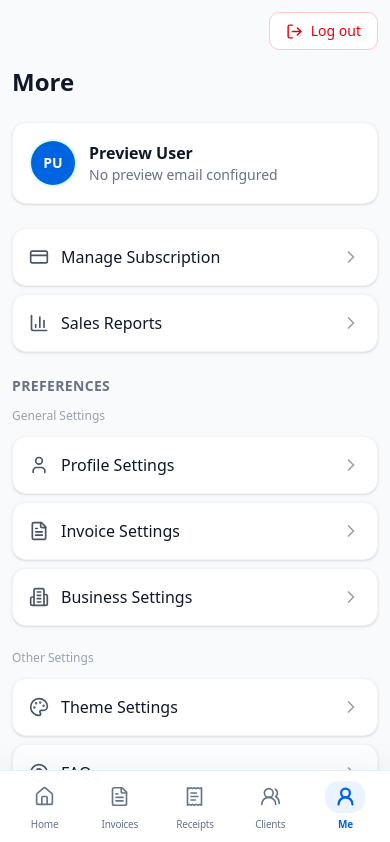
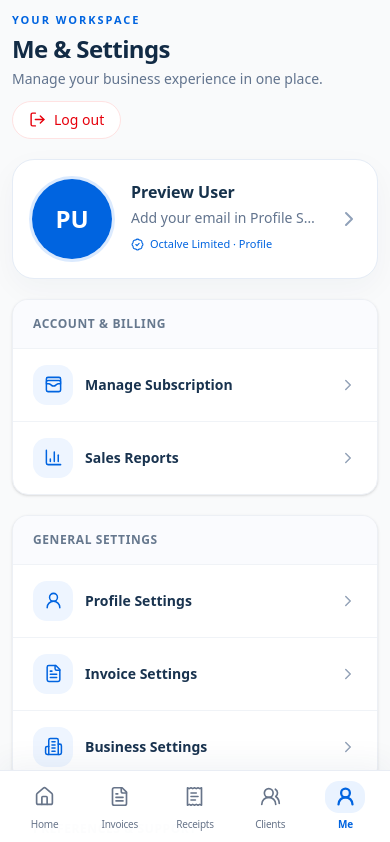
Before and after one commit to octalve-core/octalve-invoice, a Next.js app: page /dashboard/settings in a window 390 px wide. Shown: the top 842 px of the page. Built offline with nearby package versions, Linux system fonts and the light colour scheme.

Commit message:
feat(phase-0h): premium mobile Me navigation and FAQ information architecture

```diff
--- a/app/(dashboard)/dashboard/settings/page.tsx
+++ b/app/(dashboard)/dashboard/settings/page.tsx
@@ -1,305 +1,30 @@
 "use client";
-
-import { useState } from "react";
+import Link from "next/link";
+import {BadgeCheck,BarChart3,Building2,ChevronRight,FileText,HelpCircle,Palette,ShieldCheck,Trash2,UserRound,WalletCards} from "lucide-react";
 import {UserAvatar} from "@/src/features/merchant-preview/UserAvatar";
 import {PreviewLogoutButton} from "@/src/features/merchant-preview/PreviewLogoutButton";
 import {useMerchantPreview} from "@/src/features/merchant-preview/MerchantPreviewProvider";
-import Link from "next/link";
-import { useRouter } from "next/navigation";
-import {
-  ChevronRight,
-  User,
-  FileText,
-  Building2,
-  Palette,
-  HelpCircle,
-  CreditCard,
-  BarChart3,
-  Check,
-  ChevronLeft,
-} from "lucide-react";
-
-interface SettingsItem {
-  label: string;
-  href: string;
-  icon: React.ElementType;
+const sections=[
+ {title:"Account & billing",rows:[["Manage Subscription","/dashboard/settings/subscription",WalletCards],["Sales Reports","/dashboard/report",BarChart3]]},
+ {title:"General settings",rows:[["Profile Settings","/dashboard/settings/profile",UserRound],["Invoice Settings","/dashboard/settings/invoice",FileText],["Business Settings","/dashboard/settings/business",Building2]]},
+ {title:"Preferences & support",rows:[["Theme Settings","/dashboard/settings/theme",Palette],["FAQs & Help","/dashboard/settings/faqs",HelpCircle],["Deleted Records","/dashboard/settings/deleted",Trash2]]}
+] as const;
+export default function SettingsPage(){
+ const {user,settings}=useMerchantPreview();
+ return <main className="w-full min-w-0 space-y-5 pb-4">
+  <div className="flex flex-wrap items-center justify-between gap-3"><div><p className="text-[11px] font-semibold uppercase tracking-[0.18em] text-[#0064E0]">Your workspace</p><h1 className="mt-1 text-2xl font-bold tracking-tight text-[#122B45] md:text-3xl">Me & Settings</h1><p className="mt-1 text-sm text-slate-500">Manage your business experience in one place.</p></div><PreviewLogoutButton className="rounded-full border border-red-100 bg-white px-4 py-2 text-sm font-medium text-red-600 hover:bg-red-50"/></div>
+  <Link href="/dashboard/settings/profile" className="flex items-center gap-4 rounded-[22px] border border-[#E5ECF6] bg-white p-4 shadow-[0_10px_30px_rgba(19,49,83,.04)] transition-shadow hover:shadow-md sm:p-5">
+   <span className="rounded-full border-[3px] border-blue-100"><UserAvatar size="lg"/></span>
+   <span className="min-w-0 flex-1"><strong className="block truncate text-base font-semibold text-[#16324C] sm:text-lg">{user.fullName||"Preview User"}</strong><span className="mt-1 block truncate text-sm text-slate-500">{user.email||"Add your email in Profile Settings"}</span><span className="mt-2 inline-flex items-center gap-1.5 text-[11px] font-medium text-[#0064E0]"><BadgeCheck size={13}/> {settings.businessName||"Business workspace"} · Profile</span></span><ChevronRight className="shrink-0 text-slate-400"/>
+  </Link>
+  <div className="grid items-start gap-5 lg:grid-cols-2 xl:grid-cols-3">
+   {sections.map(section=><section key={section.title} className="overflow-hidden rounded-2xl border border-[#EDF0F5] bg-white shadow-sm">
+    <h2 className="border-b border-[#F0F3F7] bg-[#FAFBFE] px-5 py-4 text-xs font-bold uppercase tracking-wider text-[#66788E]">{section.title}</h2>
+    <div className="divide-y divide-[#F0F3F7]">{section.rows.map(([label,href,Icon])=><Link href={href} key={href} className="flex min-h-[70px] items-center gap-3 px-5 py-4 hover:bg-[#F7FAFF] focus-visible:outline-2 focus-visible:outline-[#0064E0]">
+     <span className="grid h-10 w-10 shrink-0 place-items-center rounded-xl bg-[#EEF5FF] text-[#0064E0]"><Icon size={19} strokeWidth={1.9}/></span><span className="flex-1 text-sm font-semibold text-[#19334F]">{label}</span><ChevronRight size={18} className="text-[#94A3B8]"/>
+    </Link>)}</div>
+   </section>)}
+  </div>
+  <p className="flex items-start gap-2 text-xs leading-5 text-slate-500"><ShieldCheck size={16} className="mt-0.5 shrink-0 text-[#0064E0]"/>This is a demonstration workspace. Billing, secure staff access and real record deletion are not active.</p>
+ </main>;
 }
-
-const generalSettings: SettingsItem[] = [
-  {
-    label: "Profile Settings",
-    href: "/dashboard/settings/profile",
-    icon: User,
-  },
-  {
-    label: "Invoice Settings",
-    href: "/dashboard/settings/invoice",
-    icon: FileText,
-  },
-  {
-    label: "Business Settings",
-    href: "/dashboard/settings/business",
-    icon: Building2,
-  },
-];
-
-const otherSettings: SettingsItem[] = [
-  { label: "Theme Settings", href: "/dashboard/settings/theme", icon: Palette },
-  { label: "FAQs", href: "/dashboard/settings/faqs", icon: HelpCircle },
-];
-
-export default function SettingsPage() {
-  const router = useRouter();
-  const {user}=useMerchantPreview();
-
-  return (
-    <>
-      <div className="mb-4 flex justify-end"><PreviewLogoutButton className="rounded-lg border border-red-200 bg-white px-4 py-2 text-sm font-medium text-red-600 hover:bg-red-50"/></div>
-      {/* ==================== MOBILE VIEW ==================== */}
-      <div className="smallScreen min-h-screen">
-        {/* Header */}
-        <div className="mb-6">
-          <h1 className="text-2xl font-bold text-gray-900">More</h1>
-        </div>
-
-        {/* User Profile Card */}
-        <div className="bg-white rounded-xl p-4 shadow-sm border border-gray-100 mb-6">
-          <div className="flex items-center justify-between">
-            <div className="flex items-center gap-3">
-              <div className="w-12 h-12 rounded-full bg-green-100 flex items-center justify-center">
-                <UserAvatar size="md"/>
-              </div>
-              <div>
-                <div className="flex items-center gap-2">
-                  <p className="font-semibold text-gray-900">
-                    {user.fullName||"Preview User"}
-                  </p>
-
-                </div>
-                <p className="text-sm text-gray-500">{user.email||"No preview email configured"}</p>
-              </div>
-            </div>
-          </div>
-        </div>
-
-        {/* Quick Links */}
-        <div className="space-y-2 mb-6">
-          <Link
-            href="/dashboard/settings/subscription"
-            className="flex items-center justify-between bg-white rounded-xl p-4 shadow-sm border border-gray-100"
-          >
-            <div className="flex items-center gap-3">
-              <CreditCard className="w-5 h-5 text-gray-600" />
-              <span className="font-medium text-gray-900">
-                Manage Subscription
-              </span>
-            </div>
-            <ChevronRight className="w-5 h-5 text-gray-400" />
-          </Link>
-
-          <Link
-            href="/dashboard/settings/reports"
-            className="flex items-center justify-between bg-white rounded-xl p-4 shadow-sm border border-gray-100"
-          >
-            <div className="flex items-center gap-3">
-              <BarChart3 className="w-5 h-5 text-gray-600" />
-              <span className="font-medium text-gray-900">Sales Reports</span>
-            </div>
-            <ChevronRight className="w-5 h-5 text-gray-400" />
-          </Link>
-        </div>
-
-        {/* Preferences Section */}
-        <div className="mb-6">
-          <h2 className="text-sm font-semibold text-gray-500 uppercase tracking-wide mb-3">
-            Preferences
-          </h2>
-          <p className="text-xs text-gray-400 mb-3">General Settings</p>
-          <div className="space-y-2">
-            {generalSettings.map((item) => {
-              const Icon = item.icon;
-              return (
-                <Link
-                  key={item.href}
-                  href={item.href}
-                  className="flex items-center justify-between bg-white rounded-xl p-4 shadow-sm border border-gray-100"
-                >
-                  <div className="flex items-center gap-3">
-                    <Icon className="w-5 h-5 text-gray-600" />
-                    <span className="font-medium text-gray-900">
-                      {item.label}
-                    </span>
-                  </div>
-                  <ChevronRight className="w-5 h-5 text-gray-400" />
-                </Link>
-              );
-            })}
-          </div>
-        </div>
-
-        {/* Other Settings Section */}
-        <div>
-          <p className="text-xs text-gray-400 mb-3">Other Settings</p>
-          <div className="space-y-2">
-            {otherSettings.map((item) => {
-              const Icon = item.icon;
-              return (
-                <Link
-                  key={item.href}
-                  href={item.href}
-                  className="flex items-center justify-between bg-white rounded-xl p-4 shadow-sm border border-gray-100"
-                >
-                  <div className="flex items-center gap-3">
-                    <Icon className="w-5 h-5 text-gray-600" />
-                    <span className="font-medium text-gray-900">
-                      {item.label}
-                    </span>
-                  </div>
-                  <ChevronRight className="w-5 h-5 text-gray-400" />
-                </Link>
-              );
-            })}
-          </div>
-        </div>
-      </div>
-
-      {/* ==================== DESKTOP VIEW ==================== */}
-      <div className="largeScreen">
-        {/* Page Header */}
-        <div className="mb-8">
-          <h1 className="text-2xl font-bold text-gray-900">Settings</h1>
-          <p className="text-gray-500 mt-1">
-            Manage your preferences and account settings
-          </p>
-        </div>
-
-        <div className="grid grid-cols-1 lg:grid-cols-3 gap-6">
-          {/* User Profile Card */}
-          <div className="lg:col-span-3 bg-white rounded-xl p-6 shadow-sm border border-gray-100">
-            <div className="flex items-center justify-between">
-              <div className="flex items-center gap-4">
-                <div className="w-16 h-16 rounded-full bg-green-100 flex items-center justify-center">
-                  <UserAvatar size="lg"/>
-                </div>
-                <div>
-                  <div className="flex items-center gap-3">
-                    <h2 className="text-xl font-semibold text-gray-900">
-                      {user.fullName||"Preview User"}
-                    </h2>
-
-                  </div>
-                  <p className="text-gray-500 mt-1">{user.email||"No preview email configured"}</p>
-                </div>
-              </div>
-              <Link href="/dashboard/settings/profile" className="px-4 py-2 text-sm font-medium text-[#0064E0] border border-[#0064E0] rounded-lg hover:bg-blue-50 transition-colors">
-                Edit Profile
-              </Link>
-            </div>
-          </div>
-
-          {/* Quick Access Cards */}
-          <Link
-            href="/dashboard/settings/subscription"
-            className="bg-white rounded-xl p-6 shadow-sm border border-gray-100 hover:shadow-md transition-shadow"
-          >
-            <div className="flex items-center gap-4 mb-3">
-              <div className="w-12 h-12 rounded-lg bg-purple-100 flex items-center justify-center">
-                <CreditCard className="w-6 h-6 text-purple-600" />
-              </div>
-              <div>
-                <h3 className="font-semibold text-gray-900">
-                  Manage Subscription
-                </h3>
-                <p className="text-sm text-gray-500">
-                  View and update your plan
-                </p>
-              </div>
-            </div>
-          </Link>
-
-          <Link
-            href="/dashboard/settings/reports"
-            className="bg-white rounded-xl p-6 shadow-sm border border-gray-100 hover:shadow-md transition-shadow"
-          >
-            <div className="flex items-center gap-4 mb-3">
-              <div className="w-12 h-12 rounded-lg bg-blue-100 flex items-center justify-center">
-                <BarChart3 className="w-6 h-6 text-blue-600" />
-              </div>
-              <div>
-                <h3 className="font-semibold text-gray-900">Sales Reports</h3>
-                <p className="text-sm text-gray-500">View detailed analytics</p>
-              </div>
-            </div>
-          </Link>
-
-          <div className="bg-gradient-to-br from-[#0064E0] to-[#0052B8] rounded-xl p-6 text-white">
-            <h3 className="font-semibold text-lg mb-2">Upgrade to Pro</h3>
-            <p className="text-sm text-white/80 mb-4">
-              Get more features and unlock advanced tools
-            </p>
-            <button className="px-4 py-2 bg-white text-[#0064E0] font-medium rounded-lg text-sm hover:bg-gray-100 transition-colors">
-              Upgrade Now
-            </button>
-          </div>
-        </div>
-
-        {/* Settings Grid */}
-        <div className="mt-8 grid grid-cols-1 md:grid-cols-2 lg:grid-cols-3 gap-6">
-          {/* General Settings */}
-          <div className="bg-white rounded-xl shadow-sm border border-gray-100 overflow-hidden">
-            <div className="p-4 bg-gray-50 border-b border-gray-100">
-              <h3 className="font-semibold text-gray-900">General Settings</h3>
-            </div>
-            <div className="divide-y divide-gray-100">
-              {generalSettings.map((item) => {
-                const Icon = item.icon;
-                return (
-                  <Link
-                    key={item.href}
-                    href={item.href}
-                    className="flex items-center justify-between p-4 hover:bg-gray-50 transition-colors"
-                  >
-                    <div className="flex items-center gap-3">
-                      <Icon className="w-5 h-5 text-gray-600" />
-                      <span className="font-medium text-gray-900">
-                        {item.label}
-                      </span>
-                    </div>
-                    <ChevronRight className="w-5 h-5 text-gray-400" />
-                  </Link>
-                );
-              })}
-            </div>
-          </div>
-
-          {/* Other Settings */}
-          <div className="bg-white rounded-xl shadow-sm border border-gray-100 overflow-hidden">
-            <div className="p-4 bg-gray-50 border-b border-gray-100">
-              <h3 className="font-semibold text-gray-900">Other Settings</h3>
-            </div>
-            <div className="divide-y divide-gray-100">
-              {otherSettings.map((item) => {
-                const Icon = item.icon;
-                return (
-                  <Link
-                    key={item.href}
-                    href={item.href}
-                    className="flex items-center justify-between p-4 hover:bg-gray-50 transition-colors"
-                  >
-                    <div className="flex items-center gap-3">
-                      <Icon className="w-5 h-5 text-gray-600" />
-                      <span className="font-medium text-gray-900">
-                        {item.label}
-                      </span>
-                    </div>
-                    <ChevronRight className="w-5 h-5 text-gray-400" />
-                  </Link>
-                );
-              })}
-            </div>
-          </div>
-        </div>
-      </div>
-    </>
-  );
-}
```
